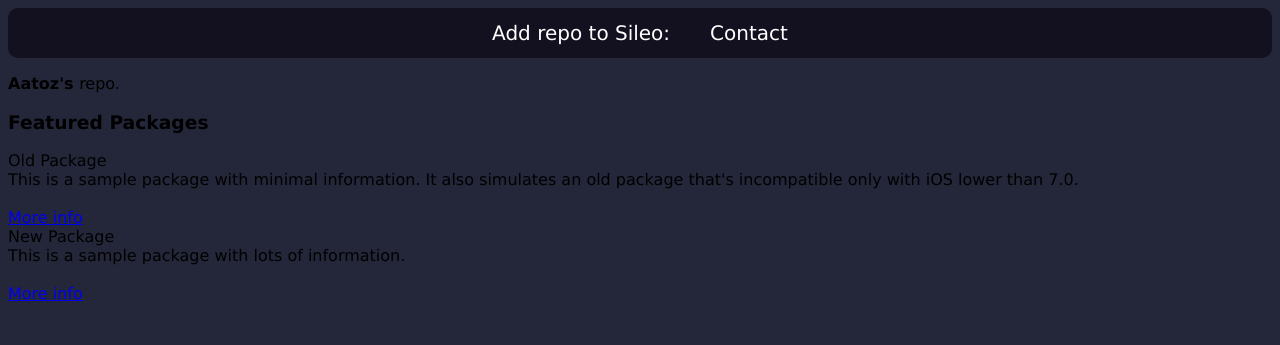
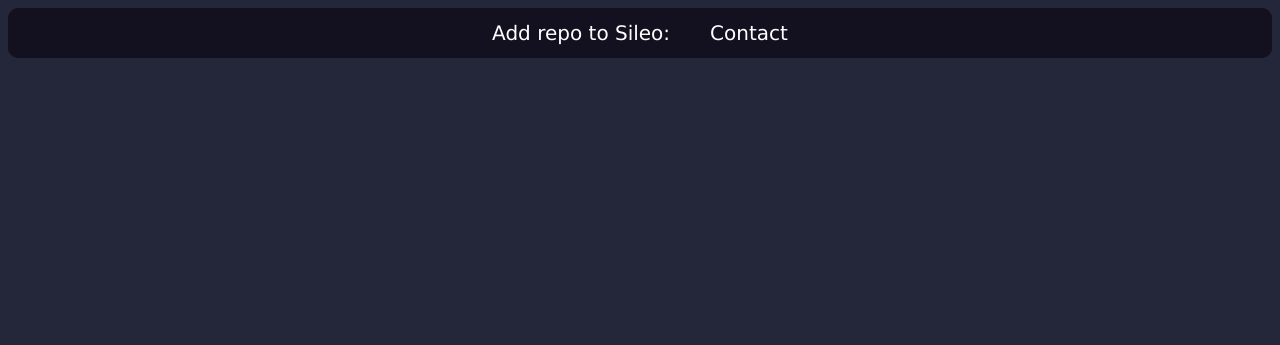
Before and after one commit to Phant80m/repo, a plain HTML site: page index.html in a window 1280 px wide. Shown: the top 345 px of the page. Drawn offline with nearby package versions, Linux system fonts and the light colour scheme.

```diff
--- a/index.html
+++ b/index.html
@@ -14,7 +14,7 @@
       <nav>
         <ul>
           <li>
-            <a class="btn btn-sm btn-default" href="sileo://source/ne0n.me">Add repo to Sileo:</a>
+            <a class="btn btn-sm btn-default" href="sileo://source/https://ne0n.me">Add repo to Sileo:</a>
           </li>
           <li>
             <a href="#contact">Contact</a>
@@ -22,10 +22,6 @@
         </ul>
       </nav>
     </div>
-
-
-
-
     <div class="logo-container">
       <div class="logo">
         <h1>
@@ -38,32 +34,9 @@
 
     </div>
     <div class="container">
-      <div class="well">
-        <p>
-          <span class="text-primary">
-            <b>Aatoz's </span>
-          </b> repo.
-        </p>
-      </div>
     </div>
     <div class="container">
-      <h3 id="wells" class="page-header">Featured Packages</h3>
-    </div>
-    <div class="container">
-      <div class="panel panel-default">
-        <div class="panel-heading">Old Package</div>
-        <div class="panel-body"> This is a sample package with minimal information. It also simulates an old package that's incompatible only with iOS lower than 7.0. <br />
-          <br />
-          <a class="btn btn-xs btn-default" href="depictions/?p=com.aatoz.oldpackage">More info</a>
-        </div>
-      </div>
-      <div class="panel panel-default">
-        <div class="panel-heading">New Package</div>
-        <div class="panel-body"> This is a sample package with lots of information. <br />
-          <br />
-          <a class="btn btn-xs btn-default" href="depictions/?p=com.aatoz.newpackage">More info</a>
-        </div>
-      </div>
+
     </div>
   </body>
 </html>
```
